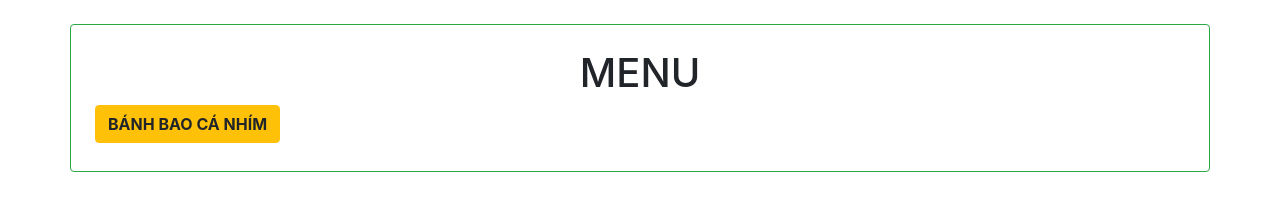
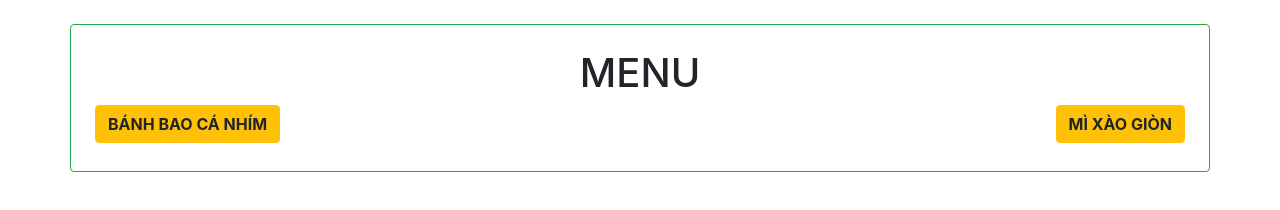
Before and after one commit to LuongChanHong/DemoGitSyntax, a plain HTML site: page index.html in a window 1280 px wide. Drawn offline with nearby package versions, Linux system fonts and the light colour scheme.

Commit message:
Update index.html

```diff
--- a/index.html
+++ b/index.html
@@ -26,6 +26,9 @@
         <button class="btn btn-warning font-weight-bold mb-1 text-center">
           BÁNH BAO CÁ NHÍM
         </button>
+        <button class="btn btn-warning font-weight-bold mb-1 text-center">
+          MÌ XÀO GIÒN
+        </button>
       </div>
     </div>
     <!-- Optional JavaScript -->
```
